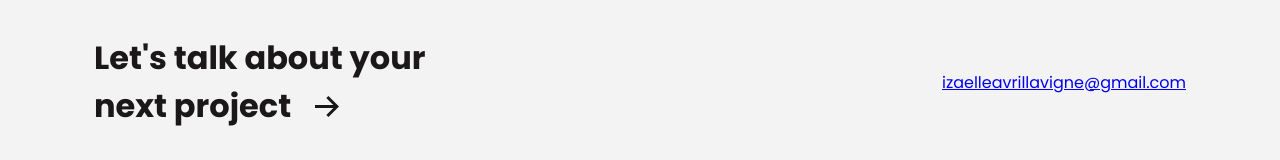
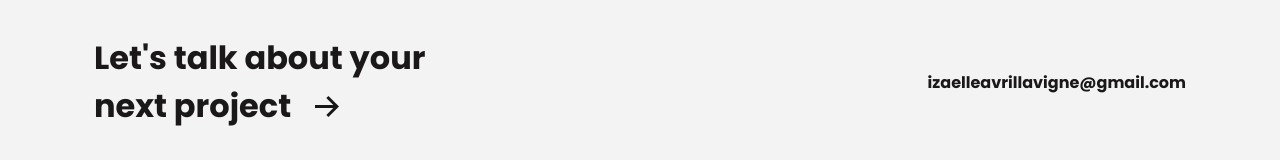
Before and after one commit to ElleLavigne/portfolio, a React (Vite) app: page /about in a window 1280 px wide. Shown: the part 773-933 px from the top of the page. Built offline with nearby package versions, Linux system fonts and the light colour scheme.

Commit message:
fix a decoration

```diff
--- a/src/pages/About/About.module.css
+++ b/src/pages/About/About.module.css
@@ -69,3 +69,8 @@ img {
   margin-left: 1.5rem;
 
 }
+.email{
+  text-decoration: none;
+  color: var(--black-);
+  font-weight: bold;
+}
--- a/src/pages/About/index.jsx
+++ b/src/pages/About/index.jsx
@@ -34,7 +34,7 @@ export function About() {
           next project
           <img src="/arrow.svg" alt="" />
         </h3>
-        <a href={`mailto:${CONFIG.email}`}>{CONFIG.email}</a>
+        <a className={styles.email} href={`mailto:${CONFIG.email}`}>{CONFIG.email}</a>
 
       </div>
     </>
```
